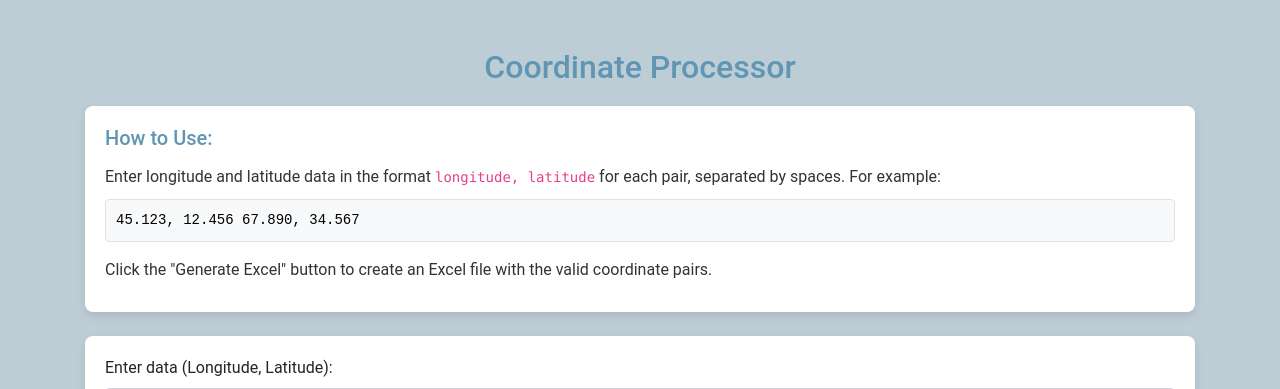
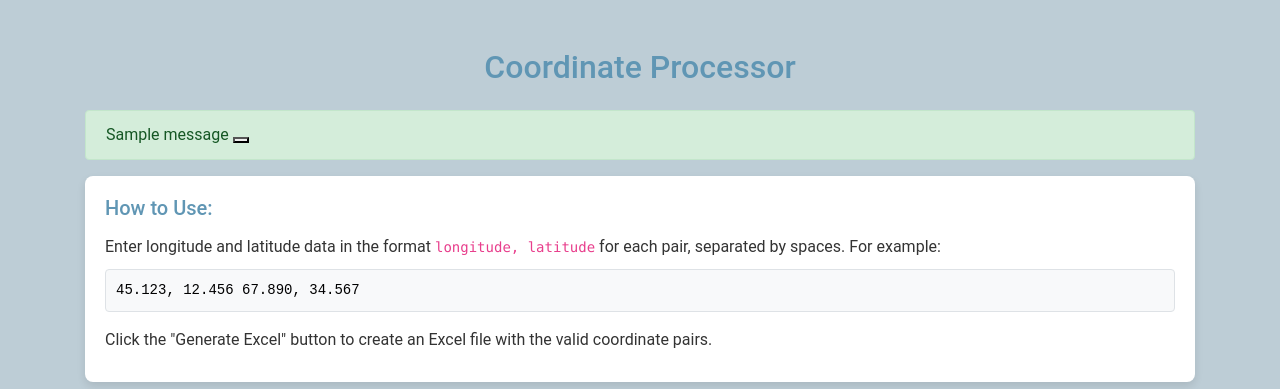
Before and after one commit to MiftahMJ/Python-Basic-to-Expert, a Flask app: page /seo_tool in a window 1280 px wide. Shown: the part 56-445 px from the top of the page. Run offline with Flask 3, Linux system fonts and the light colour scheme; one stand-in notice (Sample message) is shown; some libraries are stand-ins or nearby versions.

```diff
--- a/Lon_Lat/main.py
+++ b/Lon_Lat/main.py
@@ -1,6 +1,73 @@
+# from flask import Flask, request, render_template, send_file, flash, redirect, url_for
+# import pandas as pd
+# import os
+#
+# app = Flask(__name__)
+# app.secret_key = 'supersecretkey'
+#
+# def validate_lat_long(lat, lon):
+#     try:
+#         lat = float(lat)
+#         lon = float(lon)
+#         if -90 <= lat <= 90 and -180 <= lon <= 180:
+#             return True
+#         else:
+#             return False
+#     except ValueError:
+#         return False
+#
+# def process_coordinates(data):
+#     valid_data = []
+#     invalid_data = []
+#
+#     rows = data.strip().split(' ')
+#     for row in rows:
+#         if ',' in row:
+#             parts = row.split(',', 1)
+#             if len(parts) == 2:
+#                 lon, lat = parts
+#                 lon = lon.strip()
+#                 lat = lat.strip()
+#                 if validate_lat_long(lat, lon):
+#                     valid_data.append((lon, lat))
+#                 else:
+#                     invalid_data.append((lon, lat))
+#         else:
+#             invalid_data.append(row.strip())
+#
+#     return valid_data, invalid_data
+#
+# def generate_excel(valid_data):
+#     df = pd.DataFrame(valid_data, columns=['Longitude', 'Latitude'])
+#     file_path = 'coordinates.xlsx'
+#     df.to_excel(file_path, index=False)
+#     return file_path
+#
+# @app.route('/', methods=['GET'])
+# def index():
+#     return render_template('index.html')
+#
+# @app.route('/seo_tool', methods=['GET', 'POST'])
+# def seo_tool():
+#     if request.method == 'POST':
+#         data = request.form.get('coordinates')
+#         if not data:
+#             flash("Input data cannot be empty.", "error")
+#             return redirect(url_for('seo_tool'))
+#
+#         valid_data, invalid_data = process_coordinates(data)
+#         if valid_data:
+#             file_path = generate_excel(valid_data)
+#             return send_file(file_path, as_attachment=True, download_name='coordinates.xlsx')
+#         else:
+#             flash("No valid data to save.", "warning")
+#
+#     return render_template('seo_tool.html')
+#
+# if __name__ == '__main__':
+#     app.run(debug=True)
 from flask import Flask, request, render_template, send_file, flash, redirect, url_for
 import pandas as pd
-import os
 
 app = Flask(__name__)
 app.secret_key = 'supersecretkey'
@@ -52,7 +119,7 @@ def seo_tool():
     if request.method == 'POST':
         data = request.form.get('coordinates')
         if not data:
-            flash("Input data cannot be empty.", "error")
+            flash("Input data cannot be empty.", "danger")
             return redirect(url_for('seo_tool'))
 
         valid_data, invalid_data = process_coordinates(data)
--- a/Lon_Lat/templates/seo_tool.html
+++ b/Lon_Lat/templates/seo_tool.html
@@ -1,3 +1,49 @@
+<!--&lt;!&ndash;<!DOCTYPE html>&ndash;&gt;-->
+<!--&lt;!&ndash;<html lang="en">&ndash;&gt;-->
+<!--&lt;!&ndash;<head>&ndash;&gt;-->
+<!--&lt;!&ndash;    <meta charset="UTF-8">&ndash;&gt;-->
+<!--&lt;!&ndash;    <meta name="viewport" content="width=device-width, initial-scale=1.0">&ndash;&gt;-->
+<!--&lt;!&ndash;    <link href="https://stackpath.bootstrapcdn.com/bootstrap/4.5.2/css/bootstrap.min.css" rel="stylesheet">&ndash;&gt;-->
+<!--&lt;!&ndash;    <link href="{{ url_for('static', filename='css/styles.css') }}" rel="stylesheet">&ndash;&gt;-->
+<!--&lt;!&ndash;    <title>Coordinate Processor</title>&ndash;&gt;-->
+<!--&lt;!&ndash;</head>&ndash;&gt;-->
+<!--&lt;!&ndash;<body>&ndash;&gt;-->
+<!--&lt;!&ndash;    <nav class="navbar navbar-expand-lg navbar-dark bg-dark">&ndash;&gt;-->
+<!--&lt;!&ndash;        <a class="navbar-brand" href="#">SEO Tools</a>&ndash;&gt;-->
+<!--&lt;!&ndash;        <button class="navbar-toggler" type="button" data-toggle="collapse" data-target="#navbarNav" aria-controls="navbarNav" aria-expanded="false" aria-label="Toggle navigation">&ndash;&gt;-->
+<!--&lt;!&ndash;            <span class="navbar-toggler-icon"></span>&ndash;&gt;-->
+<!--&lt;!&ndash;        </button>&ndash;&gt;-->
+<!--&lt;!&ndash;        <div class="collapse navbar-collapse" id="navbarNav">&ndash;&gt;-->
+<!--&lt;!&ndash;            <ul class="navbar-nav ml-auto">&ndash;&gt;-->
+<!--&lt;!&ndash;                <li class="nav-item">&ndash;&gt;-->
+<!--&lt;!&ndash;                    <a class="nav-link" href="{{ url_for('index') }}">Home</a>&ndash;&gt;-->
+<!--&lt;!&ndash;                </li>&ndash;&gt;-->
+<!--&lt;!&ndash;                <li class="nav-item">&ndash;&gt;-->
+<!--&lt;!&ndash;                    <a class="nav-link" href="#">About</a>&ndash;&gt;-->
+<!--&lt;!&ndash;                </li>&ndash;&gt;-->
+<!--&lt;!&ndash;                <li class="nav-item">&ndash;&gt;-->
+<!--&lt;!&ndash;                    <a class="nav-link" href="#">Contact</a>&ndash;&gt;-->
+<!--&lt;!&ndash;                </li>&ndash;&gt;-->
+<!--&lt;!&ndash;            </ul>&ndash;&gt;-->
+<!--&lt;!&ndash;        </div>&ndash;&gt;-->
+<!--&lt;!&ndash;    </nav>&ndash;&gt;-->
+
+<!--&lt;!&ndash;    <div class="container mt-5">&ndash;&gt;-->
+<!--&lt;!&ndash;        <h2>Coordinate Processor</h2>&ndash;&gt;-->
+<!--&lt;!&ndash;        <form method="post">&ndash;&gt;-->
+<!--&lt;!&ndash;            <div class="form-group">&ndash;&gt;-->
+<!--&lt;!&ndash;                <label for="coordinates">Enter data (Longitude, Latitude):</label>&ndash;&gt;-->
+<!--&lt;!&ndash;                <textarea class="form-control" id="coordinates" name="coordinates" rows="10"></textarea>&ndash;&gt;-->
+<!--&lt;!&ndash;            </div>&ndash;&gt;-->
+<!--&lt;!&ndash;            <button type="submit" class="btn btn-success">Generate Excel</button>&ndash;&gt;-->
+<!--&lt;!&ndash;        </form>&ndash;&gt;-->
+<!--&lt;!&ndash;    </div>&ndash;&gt;-->
+
+<!--&lt;!&ndash;    <script src="https://code.jquery.com/jquery-3.5.1.slim.min.js"></script>&ndash;&gt;-->
+<!--&lt;!&ndash;    <script src="https://cdn.jsdelivr.net/npm/@popperjs/core@2.0.7/dist/umd/popper.min.js"></script>&ndash;&gt;-->
+<!--&lt;!&ndash;    <script src="https://stackpath.bootstrapcdn.com/bootstrap/4.5.2/js/bootstrap.min.js"></script>&ndash;&gt;-->
+<!--&lt;!&ndash;</body>&ndash;&gt;-->
+<!--&lt;!&ndash;</html>&ndash;&gt;-->
 <!--<!DOCTYPE html>-->
 <!--<html lang="en">-->
 <!--<head>-->
@@ -6,9 +52,38 @@
 <!--    <link href="https://stackpath.bootstrapcdn.com/bootstrap/4.5.2/css/bootstrap.min.css" rel="stylesheet">-->
 <!--    <link href="{{ url_for('static', filename='css/styles.css') }}" rel="stylesheet">-->
 <!--    <title>Coordinate Processor</title>-->
+<!--    <style>-->
+<!--        /* Inline styling for the instructions section */-->
+<!--        .instructions {-->
+<!--            background-color: #FFFFFF; /* Background color */-->
+<!--            padding: 20px; /* Padding around the text */-->
+<!--            border-radius: 8px; /* Rounded corners */-->
+<!--            box-shadow: 0 4px 8px rgba(0, 0, 0, 0.1); /* Subtle shadow */-->
+<!--            margin-bottom: 20px; /* Margin below the section */-->
+<!--        }-->
+
+<!--        .instructions h5 {-->
+<!--            color: #6096B4; /* Heading color */-->
+<!--            margin-bottom: 15px; /* Space below the heading */-->
+<!--        }-->
+
+<!--        .instructions p {-->
+<!--            color: #333333; /* Text color */-->
+<!--            margin-bottom: 10px; /* Space below paragraphs */-->
+<!--        }-->
+
+<!--        .instructions pre {-->
+<!--            background-color: #F8F9FA; /* Background for code block */-->
+<!--            border: 1px solid #DEE2E6; /* Border around code block */-->
+<!--            padding: 10px; /* Padding inside code block */-->
+<!--            border-radius: 4px; /* Rounded corners for code block */-->
+<!--            color: #000000; /* Text color inside code block */-->
+<!--            font-family: 'Courier New', Courier, monospace; /* Monospace font */-->
+<!--        }-->
+<!--    </style>-->
 <!--</head>-->
 <!--<body>-->
-<!--    <nav class="navbar navbar-expand-lg navbar-dark bg-dark">-->
+<!--    <nav class="navbar navbar-expand-lg navbar-dark bg-primary">-->
 <!--        <a class="navbar-brand" href="#">SEO Tools</a>-->
 <!--        <button class="navbar-toggler" type="button" data-toggle="collapse" data-target="#navbarNav" aria-controls="navbarNav" aria-expanded="false" aria-label="Toggle navigation">-->
 <!--            <span class="navbar-toggler-icon"></span>-->
@@ -29,15 +104,28 @@
 <!--    </nav>-->
 
 <!--    <div class="container mt-5">-->
-<!--        <h2>Coordinate Processor</h2>-->
-<!--        <form method="post">-->
+<!--        <h2 class="text-center">Coordinate Processor</h2>-->
+
+<!--        &lt;!&ndash; Instructions section &ndash;&gt;-->
+<!--        <div class="instructions mb-4">-->
+<!--            <h5>How to Use:</h5>-->
+<!--            <p>Enter longitude and latitude data in the format <code>longitude, latitude</code> for each pair, separated by spaces. For example:</p>-->
+<!--            <pre>45.123, 12.456 67.890, 34.567</pre>-->
+<!--            <p>Click the "Generate Excel" button to create an Excel file with the valid coordinate pairs.</p>-->
+<!--        </div>-->
+
+<!--        <form method="post" class="mt-4">-->
 <!--            <div class="form-group">-->
 <!--                <label for="coordinates">Enter data (Longitude, Latitude):</label>-->
 <!--                <textarea class="form-control" id="coordinates" name="coordinates" rows="10"></textarea>-->
 <!--            </div>-->
-<!--            <button type="submit" class="btn btn-success">Generate Excel</button>-->
+<!--            <button type="submit" class="btn btn-teal">Generate Excel</button>-->
 <!--        </form>-->
 <!--    </div>-->
+
+<!--&lt;!&ndash;    <footer class="footer mt-5">&ndash;&gt;-->
+<!--&lt;!&ndash;        <p>&copy; 2024 Local SEO Tools. All rights reserved.</p>&ndash;&gt;-->
+<!--&lt;!&ndash;    </footer>&ndash;&gt;-->
 
 <!--    <script src="https://code.jquery.com/jquery-3.5.1.slim.min.js"></script>-->
 <!--    <script src="https://cdn.jsdelivr.net/npm/@popperjs/core@2.0.7/dist/umd/popper.min.js"></script>-->
@@ -106,6 +194,20 @@
     <div class="container mt-5">
         <h2 class="text-center">Coordinate Processor</h2>
 
+        <!-- Flash message section -->
+        {% with messages = get_flashed_messages(with_categories=true) %}
+        {% if messages %}
+        <div class="mt-4">
+            {% for category, message in messages %}
+            <div class="alert alert-{{ category }} alert-dismissible fade show" role="alert">
+                {{ message }}
+                <button type="button" class="btn-close" data-bs-dismiss="alert" aria-label="Close"></button>
+            </div>
+            {% endfor %}
+        </div>
+        {% endif %}
+        {% endwith %}
+
         <!-- Instructions section -->
         <div class="instructions mb-4">
             <h5>How to Use:</h5>
@@ -123,10 +225,6 @@
         </form>
     </div>
 
-<!--    <footer class="footer mt-5">-->
-<!--        <p>&copy; 2024 Local SEO Tools. All rights reserved.</p>-->
-<!--    </footer>-->
-
     <script src="https://code.jquery.com/jquery-3.5.1.slim.min.js"></script>
     <script src="https://cdn.jsdelivr.net/npm/@popperjs/core@2.0.7/dist/umd/popper.min.js"></script>
     <script src="https://stackpath.bootstrapcdn.com/bootstrap/4.5.2/js/bootstrap.min.js"></script>
```
